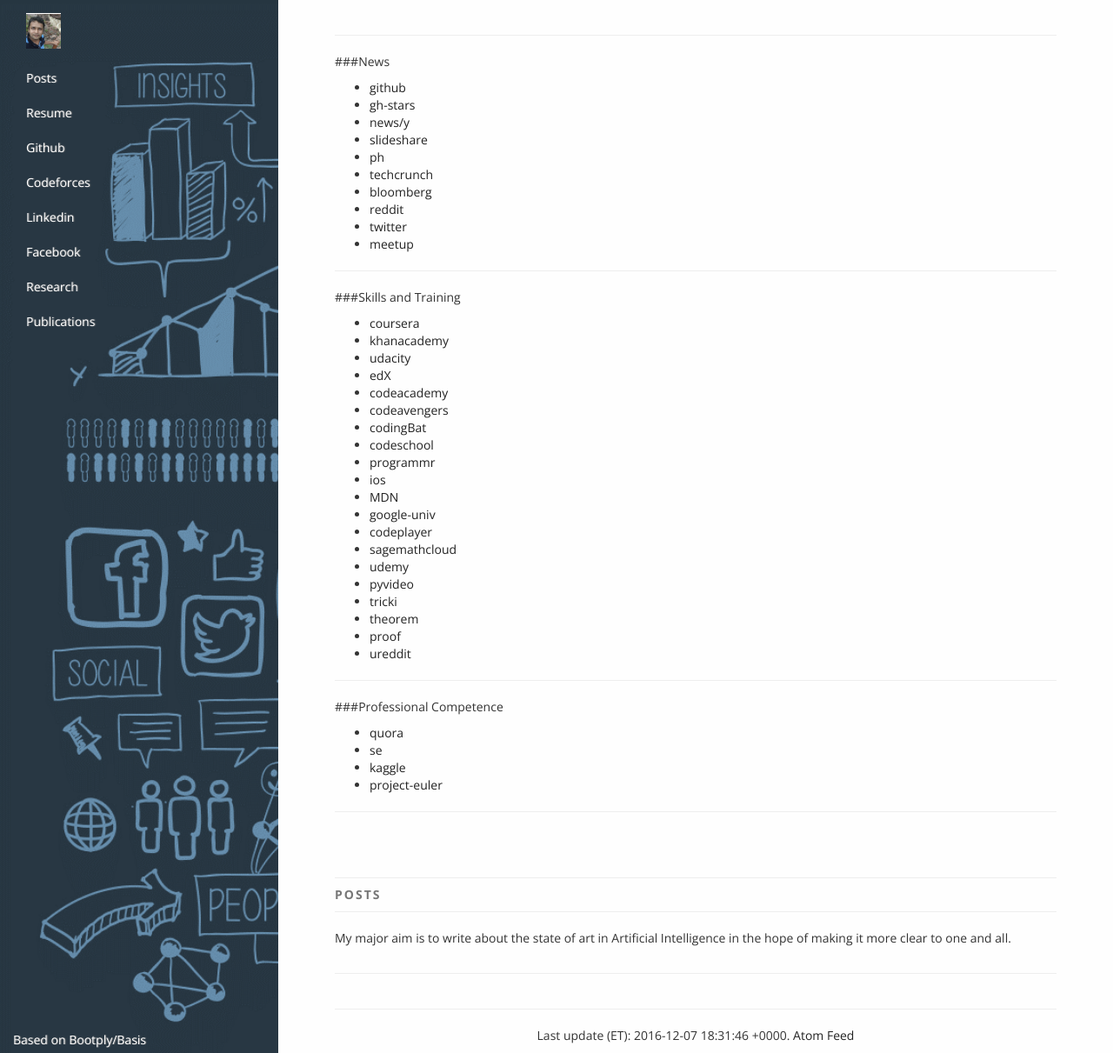
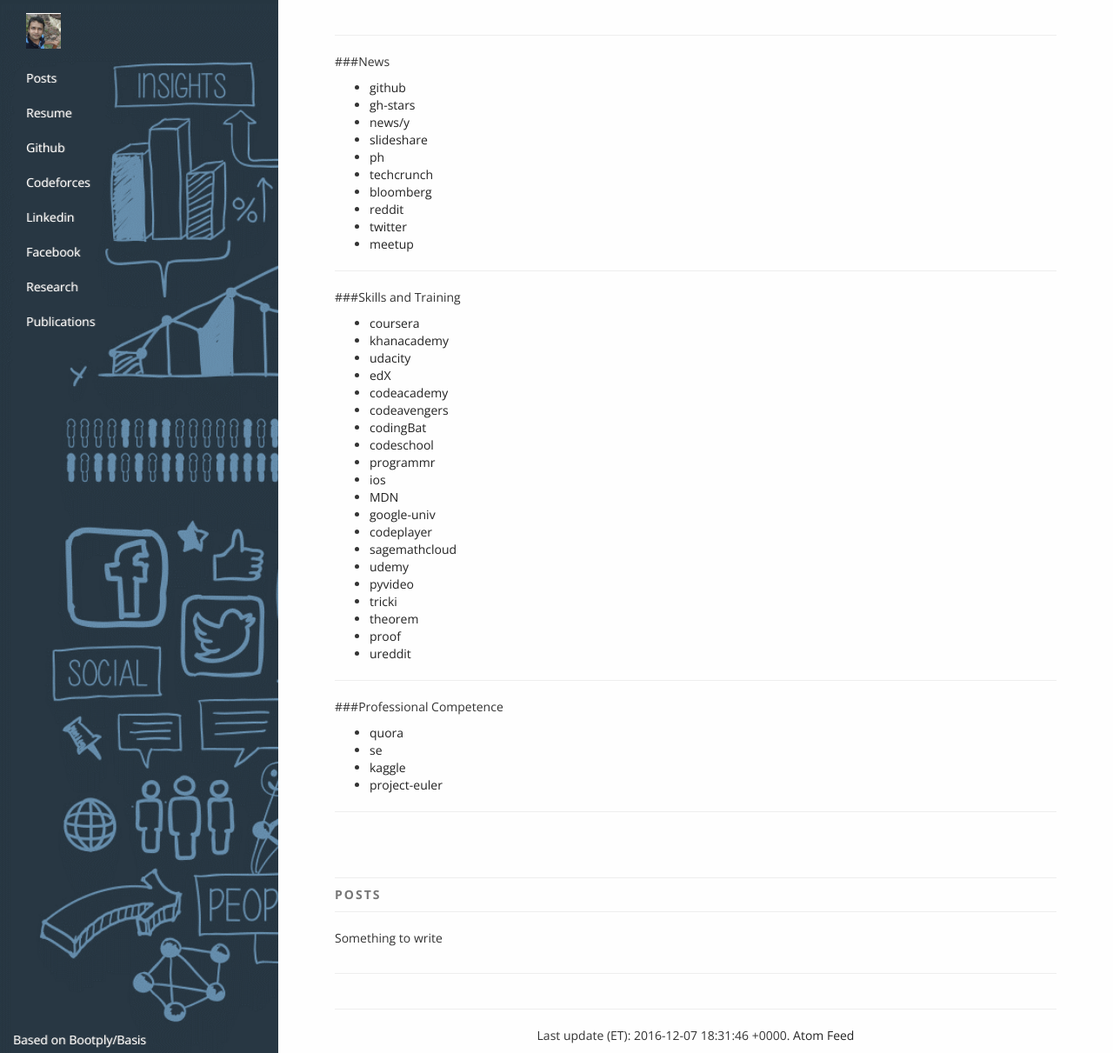
Before and after one commit to vgupta123/warahul.github.io, a Jekyll site: the page built from localhost.md, in a window 1280 px wide. Shown: the whole page at 87% size. Built offline with Jekyll 4.4.1, drawn with Linux system fonts in a browser that asks for light colours; nearby versions of some CDN libraries.

Commit message:
config changed

```diff
--- a/_layouts/base.html
+++ b/_layouts/base.html
@@ -254,7 +254,7 @@
                           {% if page.title %}
                             If you have some time and have similar interests like me, then you may want to look at my other posts below. You could also check out some of the projects I have starred on my github page.
                           {% else %}
-                            My major aim is to write about the state of art in Artificial Intelligence in the hope of making it more clear to one and all.
+                            Something to write
                           {% endif %}
                           </p>
                         </div>
```
